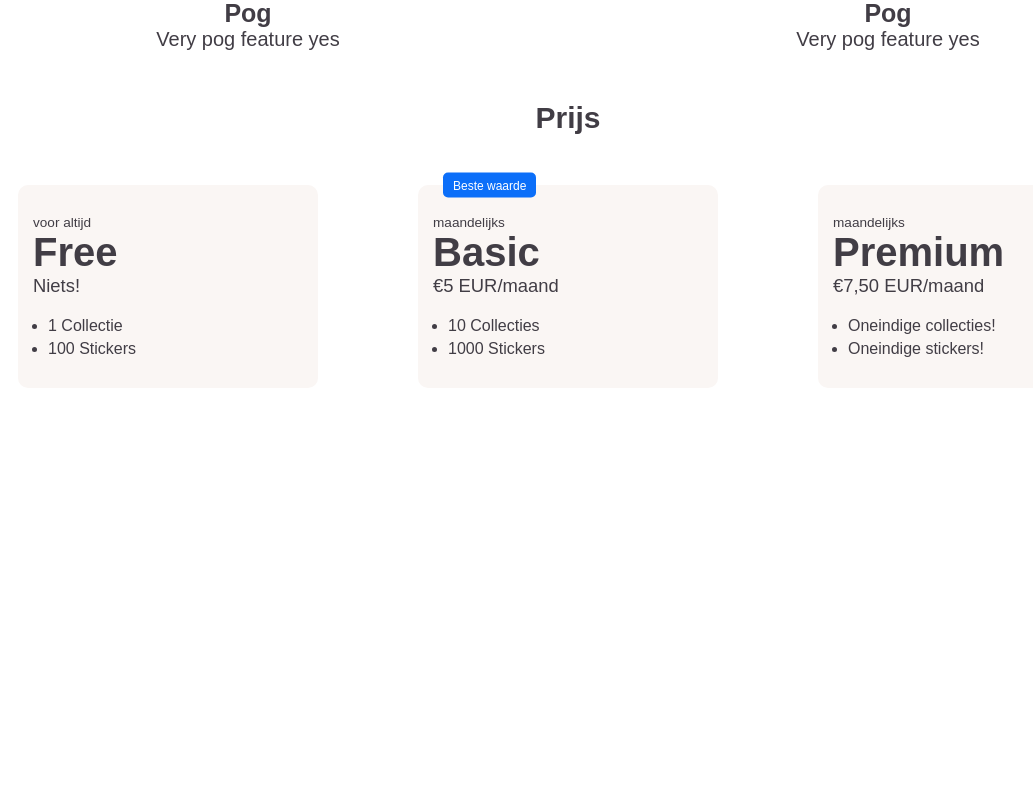
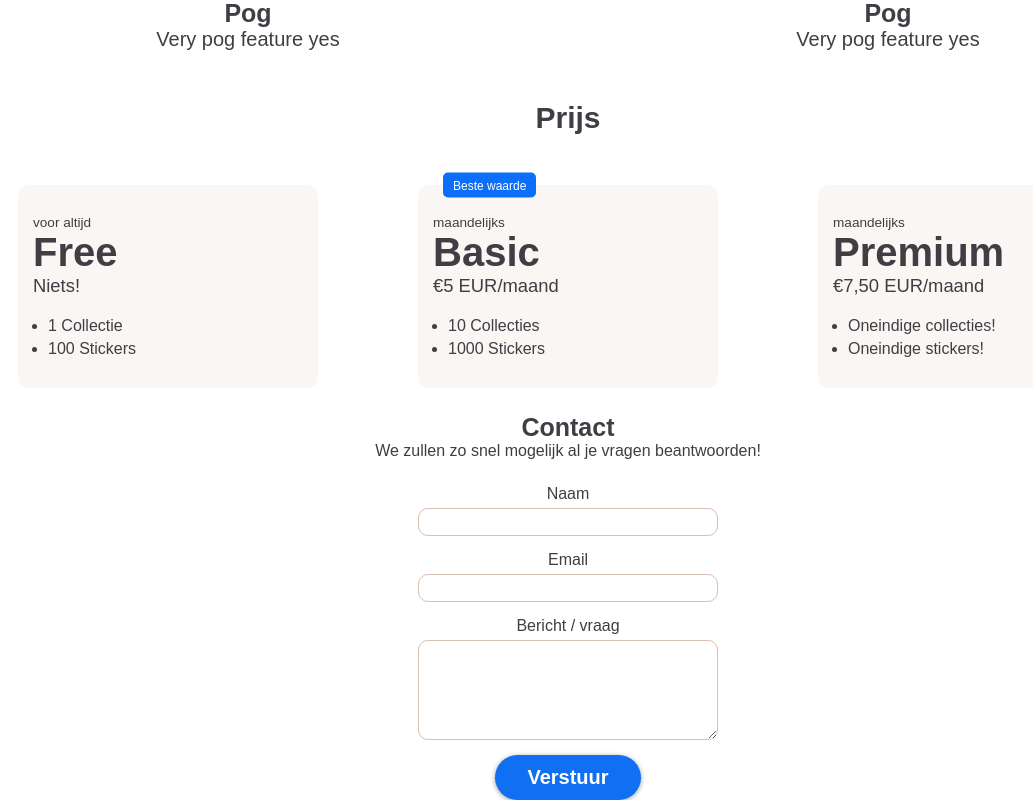
Before and after one commit to MsZoezo/stickerspace, a React (Create React App) app: page / in a window 1280 px wide. Shown: the part 1871-2671 px from the top of the page, without its empty margins (72-1105 px from the left). Before the commit the page ends 2284 px from the top, so only its background shows below. Built offline with nearby package versions, Linux system fonts and the light colour scheme.

Commit message:
Contact done?

```diff
--- a/src/app/app.jsx
+++ b/src/app/app.jsx
@@ -9,6 +9,7 @@ import Over from '../components/over/over';
 import Feature from '../components/feature/feature';
 import FlexGrid from '../components/flexgrid/flexgrid';
 import Abonnement from '../components/abonnement/abonnement';
+import Contact from '../components/contact/contact';
 
 function App() {
   return (
@@ -45,6 +46,8 @@ function App() {
         <Abonnement name="Basic" price="€5 EUR/maand" duration="maandelijks" features={["10 Collecties", "1000 Stickers"]} best={true} />
         <Abonnement name="Premium" duration="maandelijks" price="€7,50 EUR/maand" features={["Oneindige collecties!", "Oneindige stickers!"]} />
       </FlexGrid>
+
+      <Contact />
     </>
   );
 
--- /dev/null
+++ b/src/components/contact/contact.css
@@ -0,0 +1,46 @@
+.contact {
+    width: 100vw;
+    height: auto;
+
+    display: flex;
+    flex-direction: column;
+    align-items: center;
+}
+
+.contact__header__h2 {
+    font-size: 2.5rem;
+    text-align: center;
+}
+
+.contact__form {
+    display: flex;
+    flex-direction: column;
+    align-items: center;
+
+    margin-top: 2.5rem;
+}
+
+.form__label {
+    margin-bottom: 0.5rem;
+}
+
+.form__textarea, .form__input {
+    margin-bottom: 1.5rem;
+    font-size: 90%;
+    padding: 0.5rem 1rem;
+
+    outline: none;
+
+    border: 0.15rem solid hsl(20, 37%, 77%);
+    border-radius: 1rem;
+
+    width: 30rem;
+}
+
+.form__textarea {
+    height: 10rem;
+}
+
+.form__button {
+    width: min-content;
+}
--- /dev/null
+++ b/src/components/contact/contact.jsx
@@ -0,0 +1,31 @@
+import "./contact.css";
+
+import Button from "../button/button";
+
+const Contact = () => {
+    return (
+        <article className="contact">
+            <header className="contact__header">
+                <h2 className="contact__header__h2">Contact</h2>
+                <p className="contact__header__p">We zullen zo snel mogelijk al je vragen beantwoorden!</p>
+            </header>
+
+            <form action="/" id="contact" method="post" className="contact__form">
+                <label className="form__label" for="name">Naam</label>
+                <input className="form__input" type="text" name="name" id="name" />
+
+                <label className="form__label" for="email">Email</label>
+                <input className="form__input" type="email" name="email" id="email" />
+
+                <label className="form__label" for="bericht">Bericht / vraag</label>
+                <textarea className="form__textarea" name="bericht" id="bericht" form="contact" cols="10"></textarea>
+
+                <div className="form__button">
+                    <Button name="Verstuur" type="submit" />
+                </div>
+            </form>
+        </article>
+    );
+}
+
+export default Contact;
```
